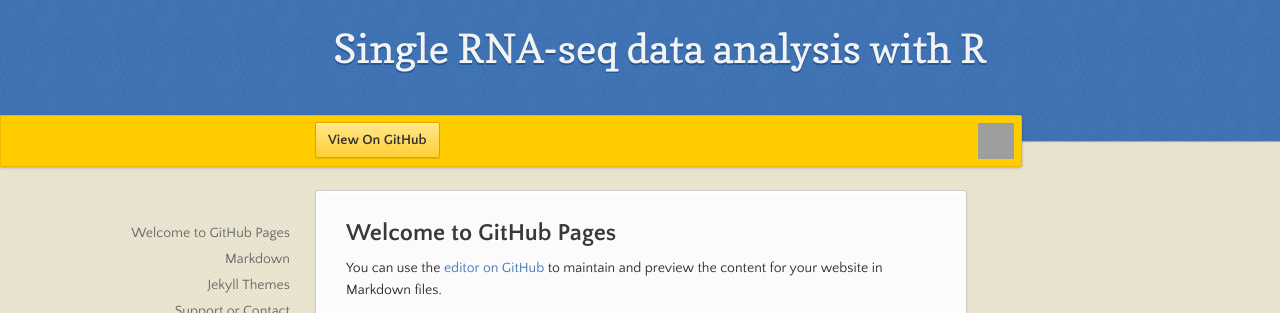
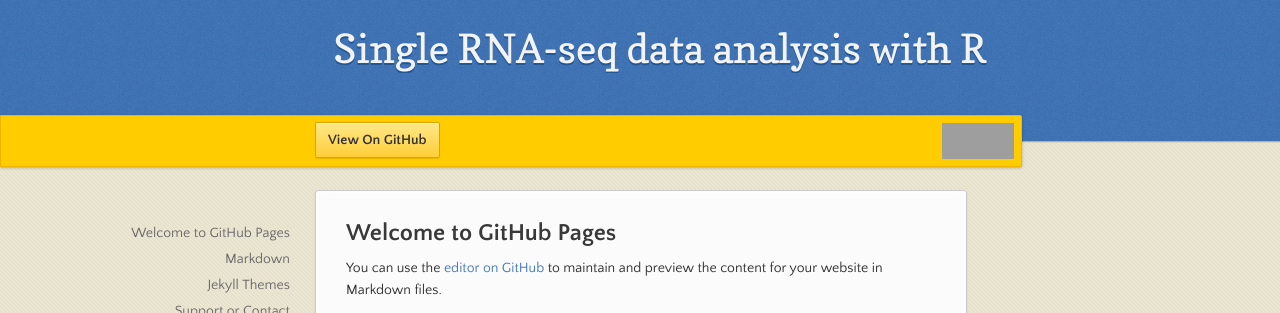
Before and after one commit to NBISweden/excelerate-scRNAseq, a Jekyll site: the page built from README.md, in a window 1280 px wide. Shown: the top 313 px of the page. Built offline with Jekyll 4.4.1, drawn with Linux system fonts in a browser that asks for light colours; our own code applies the rules of GitHub Pages for plain Markdown files; the repository's description, which GitHub fills in, is left out; grey boxes are pictures that could not be loaded.

Commit message:
Resize logo

```diff
--- a/_sass/jekyll-theme-leap-day.scss
+++ b/_sass/jekyll-theme-leap-day.scss
@@ -262,7 +262,7 @@
   #logo {
     position:absolute;
     height: 36px;
-    width: 36px;
+    width: 72px;
     right:7px;
     top:7px;
     display: block;
```
